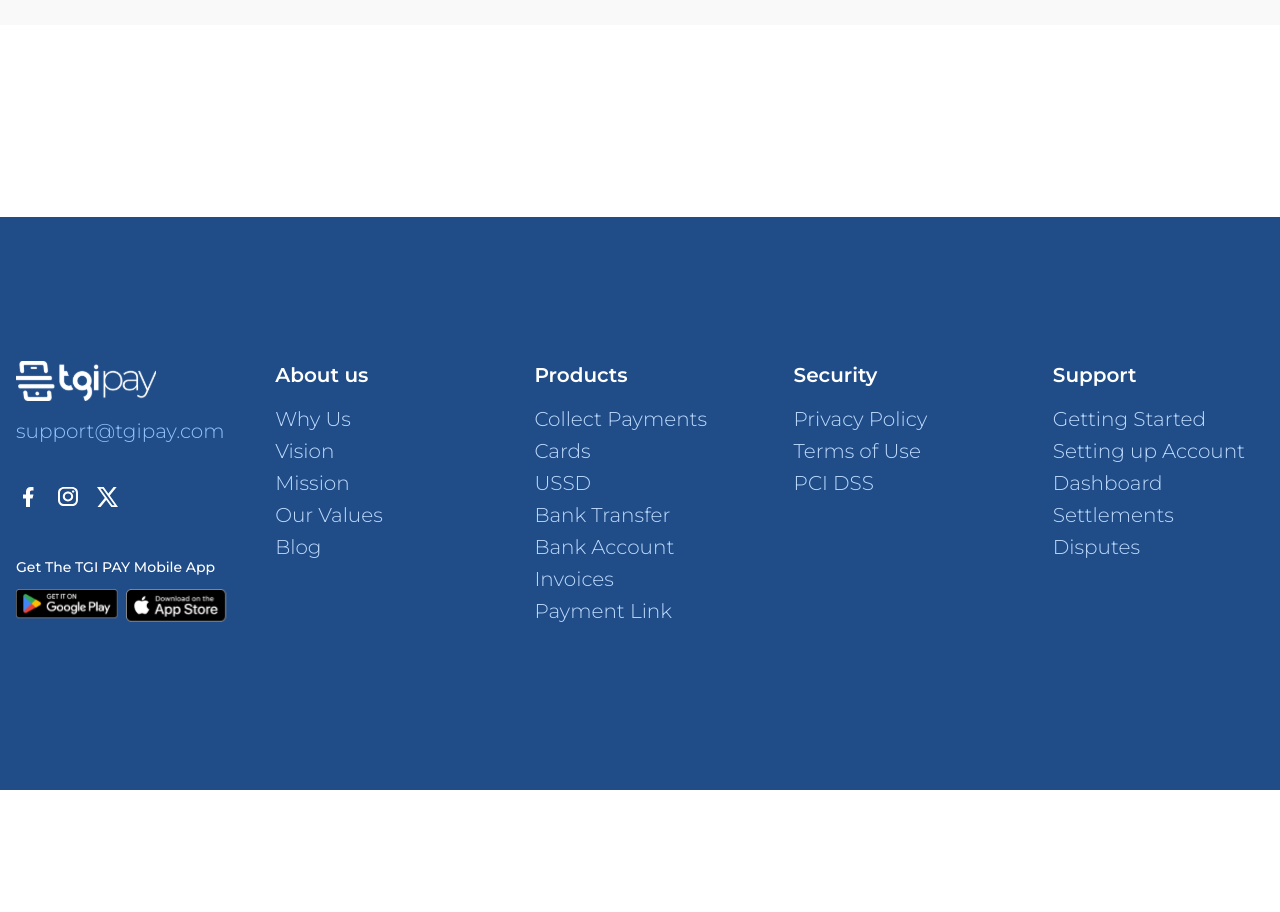
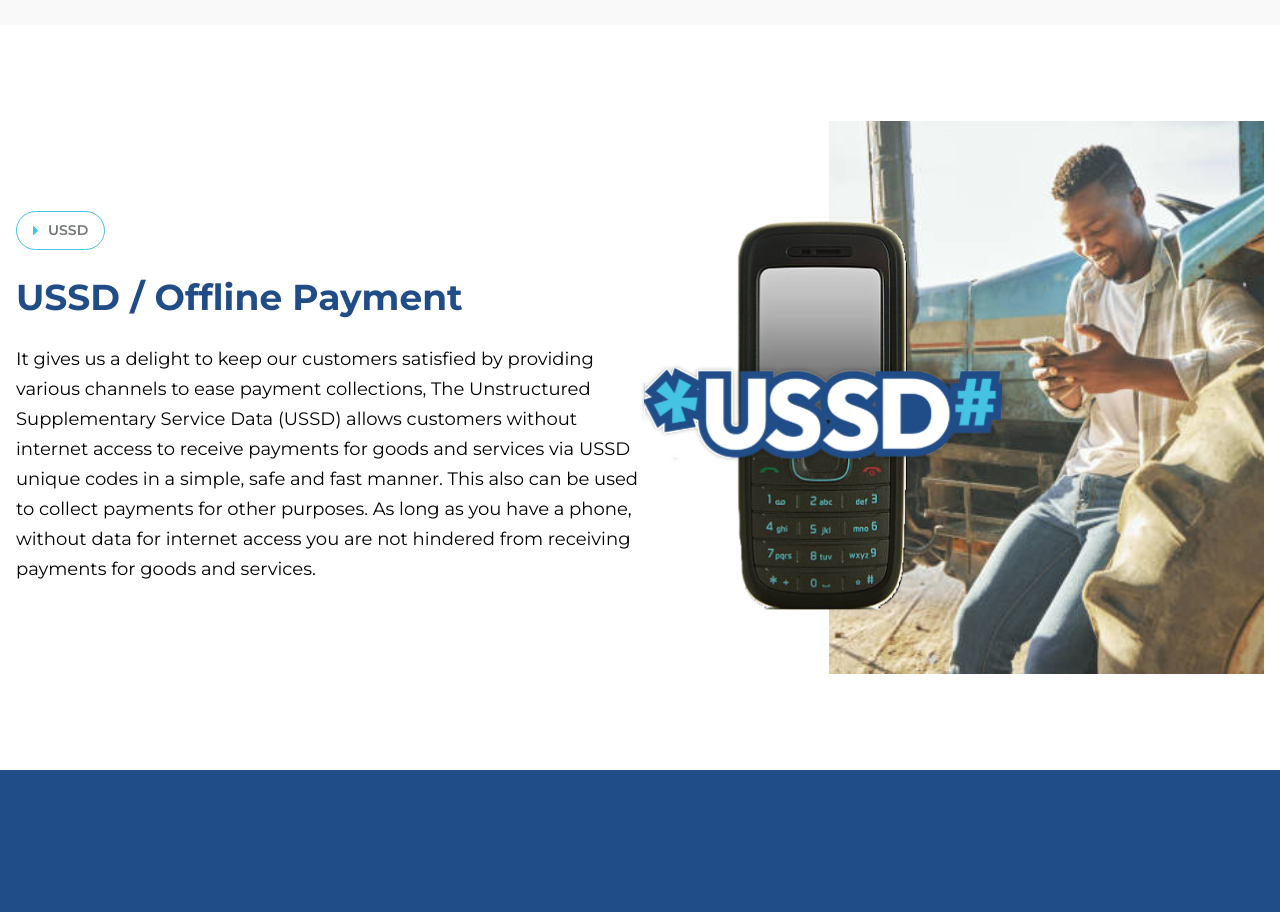
Before and after one commit to CHIDI00/tgipay-frontend, a Next.js app: page / in a window 1280 px wide. Shown: the part 2400-3312 px from the top of the page. Before the commit the page ends 3190 px from the top, so only its background shows below. Built offline with nearby package versions, Linux system fonts and the light colour scheme.

Commit message:
Finished with offline payment section

```diff
--- a/src/components/sections/Home/HeroSection.tsx
+++ b/src/components/sections/Home/HeroSection.tsx
@@ -7,7 +7,7 @@ import CircularChart from "../../../../public/CircularChart.svg";
 
 const HeroSection = () => {
   return (
-    <section className="w-full lg:h-[49rem] bg-[#F9FAFB] ">
+    <section className="w-full lg:h-[49rem] h-[100dvh] bg-[#F9FAFB] ">
       <div className="max-w-[90rem] h-full flex justify-center items-center px-4 mx-auto ">
         <div className="grid items-center h-full grid-cols-1 lg:grid-cols-2">
           {/* Left Content  */}
--- a/src/components/sections/Home/OfflinePayment.tsx
+++ b/src/components/sections/Home/OfflinePayment.tsx
@@ -1,9 +1,62 @@
+import Image from "next/image";
 import React from "react";
+
+import arrowRight from "../../../../public/arrow-right.svg";
+import ussd from "../../../../public/ussd.svg";
 
 const OfflinePayment = () => {
   return (
     <div className="w-full py-20 lg:py-24">
-      <div className="max-w-[90rem] px-4 mx-auto"></div>
+      <div className="max-w-[90rem] px-4 mx-auto">
+        {/* Content Grid */}
+        <div className="grid items-center grid-cols-1 gap-8 lg:grid-cols-2 lg:gap-0">
+          {/* Content */}
+          <div className="flex flex-col items-start justify-center space-y-8 md:items-center lg:items-start">
+            <div className="inline-flex items-center gap-[10px] px-4 py-2 border border-[#44c3e3] rounded-[20px]">
+              <Image
+                src={arrowRight}
+                alt=""
+                width={5}
+                height={9}
+                className="w-[5px] h-[9px]"
+                style={{
+                  filter:
+                    "brightness(0) saturate(100%) invert(66%) sepia(51%) saturate(632%) hue-rotate(145deg) brightness(95%) contrast(89%)",
+                }}
+              />
+              <span className=" font-semibold text-[14px] text-[#727677]">
+                USSD
+              </span>
+            </div>
+
+            <h2 className=" font-bold text-[28px] md:text-[36px] leading-[30px] text-brand-navy">
+              USSD / Offline Payment
+            </h2>
+
+            <p className=" font-normal text-[16px] md:text-[18px] leading-[28px] md:leading-[30px] text-black max-w-[693px]">
+              It gives us a delight to keep our customers satisfied by providing
+              various channels to ease payment collections, The Unstructured
+              Supplementary Service Data (USSD) allows customers without
+              internet access to receive payments for goods and services via
+              USSD unique codes in a simple, safe and fast manner. This also can
+              be used to collect payments for other purposes. As long as you
+              have a phone, without data for internet access you are not
+              hindered from receiving payments for goods and services.
+            </p>
+          </div>
+
+          {/* Card Image */}
+          <div className="flex justify-center lg:justify-end">
+            <Image
+              src={ussd}
+              alt="Debit cards illustration"
+              width={650}
+              height={400}
+              className="w-full max-w-[650px] h-auto"
+            />
+          </div>
+        </div>
+      </div>
     </div>
   );
 };
```
